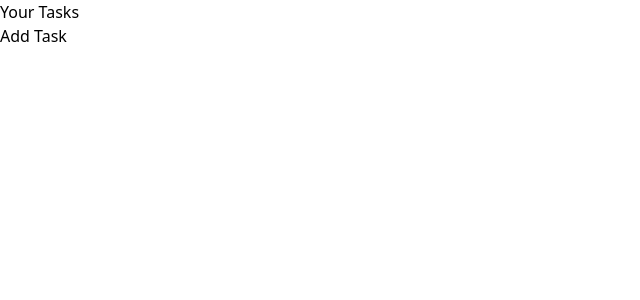
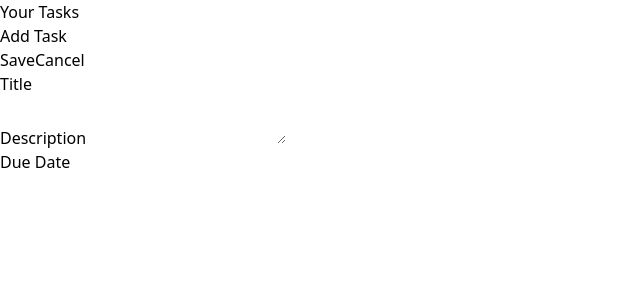
Before and after one commit to Ayush1M/Task-Management-App, a React (Vite) app: page / in a window 1280 px wide. Shown: the top 300 px of the page, without its empty margins (0-640 px from the left). Built offline with nearby package versions, Linux system fonts and the light colour scheme.

Commit message:
added a new task component to add new task

```diff
--- a/src/App.tsx
+++ b/src/App.tsx
@@ -1,8 +1,9 @@
 import Sidebar from "./components/Sidebar"
+import NewTask from "./components/NewTask"
 
 export default function App(){
     return (
-        <main className="h-screen my-8">
+        <main className="h-screen my-8 flex gap-8">
             <Sidebar>
             <aside className="w-1/3 px-8 py-16 bg-black text-white rounded-r-xl">
                 <h2 className="mb-8 font-bold uppercase">Your Tasks</h2>
@@ -11,6 +12,7 @@ export default function App(){
                 </div>
             </aside>
             </Sidebar>
+            <NewTask />
         </main>
     )
 }
--- /dev/null
+++ b/src/components/Input.tsx
@@ -0,0 +1,15 @@
+type InputProp = {
+    textarea : boolean,
+    label : string
+}
+
+const Input = ({ textarea, label } : InputProp) => {
+    return (
+        <p>
+            <label>{label}</label>
+            {textarea ? <textarea /> : <input />}
+        </p>
+    )
+}
+
+export default Input
--- /dev/null
+++ b/src/components/NewTask.tsx
@@ -0,0 +1,20 @@
+import Input from "./Input"
+
+const NewTask = () => {
+    return (
+        <>
+        <menu>
+            <button>Save</button>
+            <button>Cancel</button>
+        </menu>
+
+        <div>
+           <Input label="Title" textarea={false} />
+           <Input label="Description" textarea={true} />
+           <Input label="Due Date" textarea={false} />
+        </div>
+        </>
+    )
+}
+
+export default NewTask
--- a/src/components/Sidebar.tsx
+++ b/src/components/Sidebar.tsx
@@ -1,10 +1,10 @@
-import { FC, ReactNode } from "react"
+import { ReactNode } from "react"
 
 type SidebarProp = {
     children : ReactNode
 }
 
-const Sidebar : FC<SidebarProp> = ({children}) => {
+const Sidebar = ({children} : SidebarProp) => {
     return (
         children
     )
```
